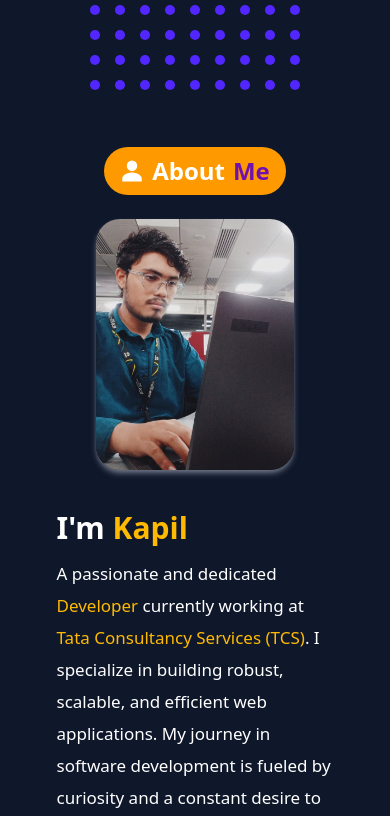
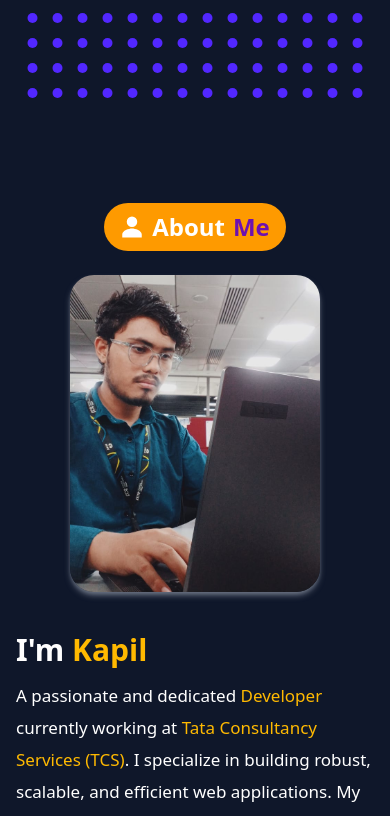
Before and after one commit to KapilProgrammer/myProtfoilo, a React (Vite) app: page / in a window 390 px wide. Shown: the part 737-1553 px from the top of the page. Built offline with nearby package versions, Linux system fonts and the light colour scheme; a web font is replaced by a local one.

Commit message:
refactor: adjust padding in App and Resuable components

```diff
--- a/src/App.jsx
+++ b/src/App.jsx
@@ -12,7 +12,7 @@ import Footer from './Compont/Footer';
 function App() {
   return (
     <>
-      <div className='bg-[rgb(15,23,42)] flex flex-col px-16'>
+      <div className='bg-[rgb(15,23,42)] flex flex-col px-0 sm:px-8 md:px-12 lg:px-16'>
         <Header />
         <Hero />
         <About />
--- a/src/Compont/Resuable.jsx
+++ b/src/Compont/Resuable.jsx
@@ -4,7 +4,7 @@ export default function Resuable({ id, children }) {
   return (
     <section
       id={id}
-      className="w-full px-4 sm:px-6 md:px-10 lg:px-20 py-10 sm:py-16 md:py-20"
+      className="w-full px-0 sm:px-5 md:px-8 lg:px-10 py-20"
     >
       {children}
     </section>
```
